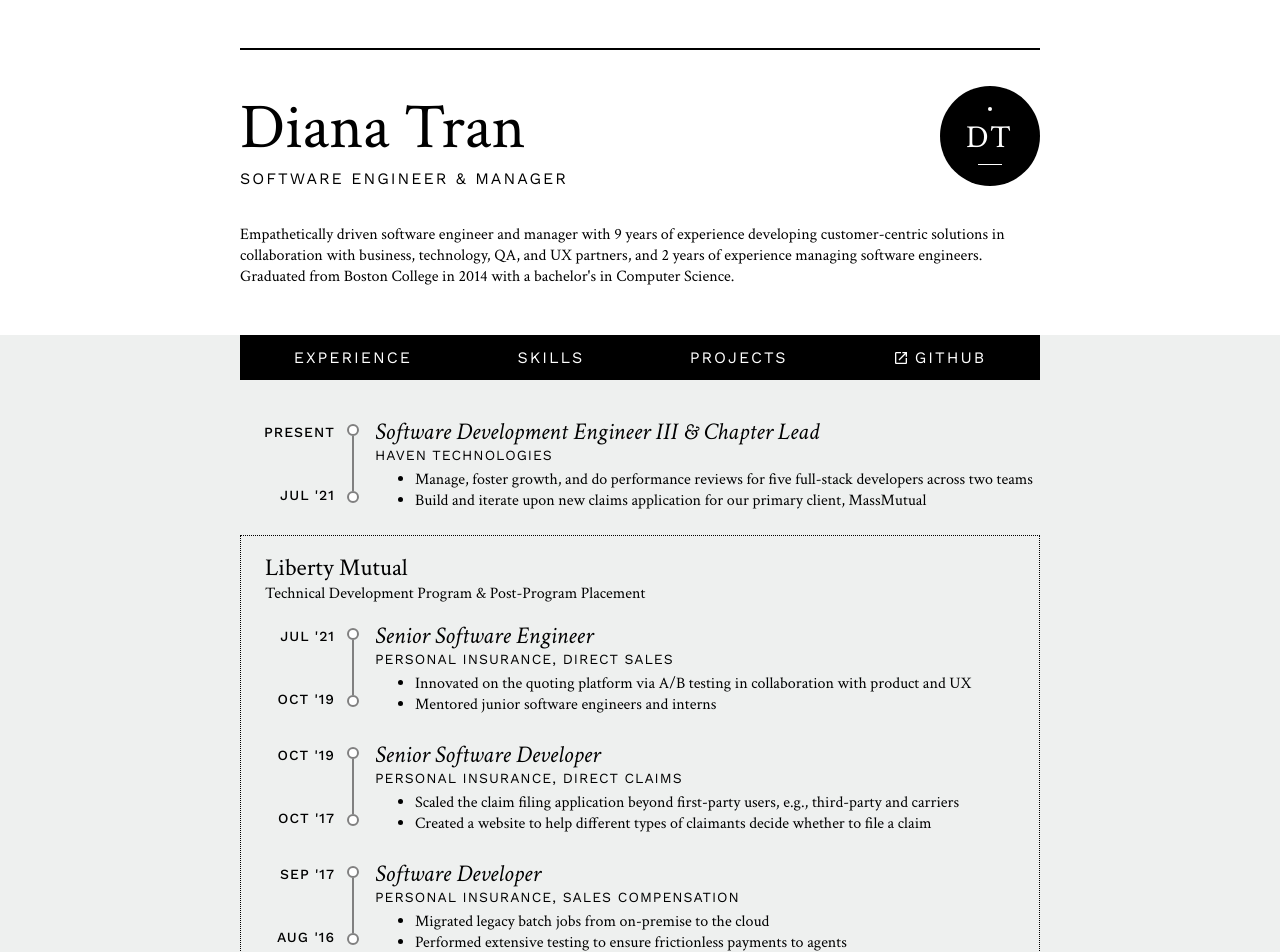
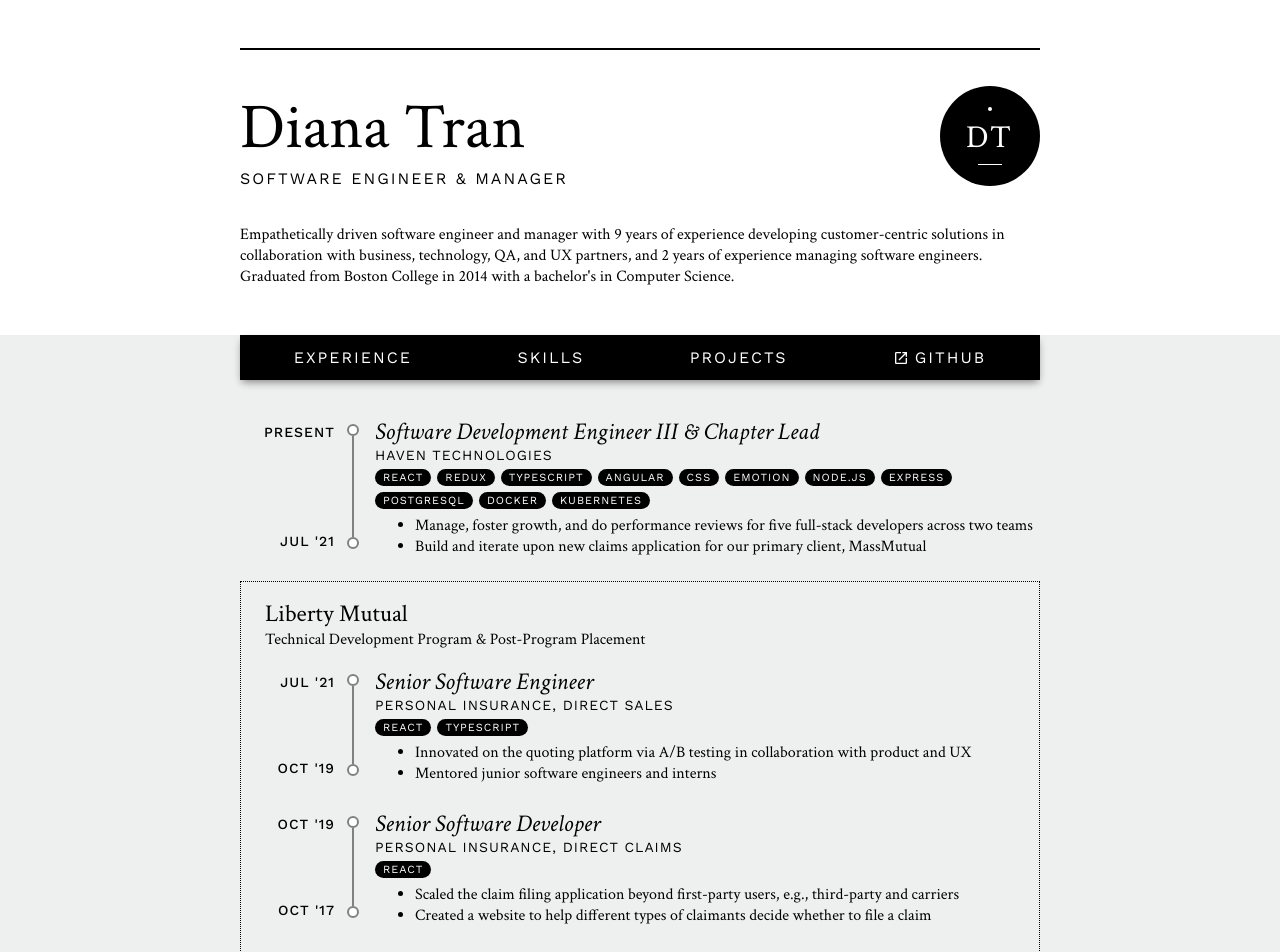
Before and after one commit to trandianat/portfolio, a React app: page / in a window 1280 px wide. Shown: the top 952 px of the page. Built offline with nearby package versions, Linux system fonts and the light colour scheme; no server answers; what @aws-amplify/ui-react, aws-amplify would draw is missing.

Commit message:
Added list of skills to each job

```diff
--- a/src/components/job/index.tsx
+++ b/src/components/job/index.tsx
@@ -5,6 +5,7 @@ export const Job = ({
   company,
   start,
   end,
+  skills,
   descriptions,
   indent = false,
 }: {
@@ -12,6 +13,7 @@ export const Job = ({
   company: string;
   start: string;
   end: string;
+  skills: string[];
   descriptions: string[];
   indent?: boolean;
 }): JSX.Element => (
@@ -30,6 +32,13 @@ export const Job = ({
     <div css={styles.role}>
       <h2>{role}</h2>
       <p className="sans">{company}</p>
+      <div css={styles.skills}>
+        {skills.map((skill: string) => (
+          <div css={styles.skill} key={skill}>
+            {skill}
+          </div>
+        ))}
+      </div>
       <ul>
         {descriptions.map((description: string) => (
           <li key={description}>{description}</li>
--- a/src/components/job/styles.ts
+++ b/src/components/job/styles.ts
@@ -46,5 +46,21 @@ export const role = css({
   display: 'flex',
   flexDirection: 'column',
   h2: { fontFamily: 'var(--serif-italic)' },
-  ul: { marginTop: 6 },
 });
+
+export const skills = css({
+  display: 'flex',
+  flexWrap: 'wrap',
+  gap: 6,
+  margin: '6px 0',
+});
+
+export const skill = css({
+  backgroundColor: Color.BLACK,
+  borderRadius: 12,
+  color: Color.WHITE,
+  font: '.685rem var(--sans)',
+  letterSpacing: 1,
+  padding: '2px 8px',
+  textTransform: 'uppercase',
+});
--- a/src/components/navigation/styles.ts
+++ b/src/components/navigation/styles.ts
@@ -4,6 +4,7 @@ import { Color } from 'utils/types';
 export const navigation = css({
   backgroundColor: Color.BLACK,
   border: `1px solid ${Color.BLACK}`,
+  boxShadow: `0 4px 8px -2px ${Color.DARK_GRAY}`,
   display: 'flex',
   margin: '-48px 0 36px',
   position: 'sticky',
@@ -30,7 +31,7 @@ export const navigation = css({
     flexDirection: 'column',
     a: {
       letterSpacing: 4,
-      ':nth-child(-n + 2)': { borderBottom: `1px solid ${Color.WHITE}` },
+      ':nth-of-type(-n + 2)': { borderBottom: `1px solid ${Color.WHITE}` },
     },
   },
 });
--- a/src/pages/resume/index.tsx
+++ b/src/pages/resume/index.tsx
@@ -17,6 +17,19 @@ export const Resume = (): JSX.Element => (
           company="Haven Technologies"
           start="JUL '21"
           end="PRESENT"
+          skills={[
+            'React',
+            'Redux',
+            'TypeScript',
+            'Angular',
+            'CSS',
+            'Emotion',
+            'Node.js',
+            'Express',
+            'PostgreSQL',
+            'Docker',
+            'Kubernetes',
+          ]}
           descriptions={[
             'Manage, foster growth, and do performance reviews for five full-stack developers across two teams',
             'Build and iterate upon new claims application for our primary client, MassMutual',
@@ -34,6 +47,7 @@ export const Resume = (): JSX.Element => (
               company="Personal Insurance, Direct Sales"
               start="OCT '19"
               end="JUL '21"
+              skills={['React', 'TypeScript']}
               descriptions={[
                 'Innovated on the quoting platform via A/B testing in collaboration with product and UX',
                 'Mentored junior software engineers and interns',
@@ -44,6 +58,7 @@ export const Resume = (): JSX.Element => (
               company="Personal Insurance, Direct Claims"
               start="OCT '17"
               end="OCT '19"
+              skills={['React']}
               descriptions={[
                 'Scaled the claim filing application beyond first-party users, e.g., third-party and carriers',
                 'Created a website to help different types of claimants decide whether to file a claim',
@@ -54,6 +69,7 @@ export const Resume = (): JSX.Element => (
               company="Personal Insurance, Sales Compensation"
               start="AUG '16"
               end="SEP '17"
+              skills={['Java', 'Gradle']}
               descriptions={[
                 'Migrated legacy batch jobs from on-premise to the cloud',
                 'Performed extensive testing to ensure frictionless payments to agents',
@@ -64,6 +80,7 @@ export const Resume = (): JSX.Element => (
               company="Specialty Markets, Reinsurance"
               start="FEB '16"
               end="JUL '16"
+              skills={['AngularJS']}
               descriptions={[
                 'Developed the claims, underwriting, and contact management applications',
                 'Contributed to the architecture, design, security, and testing of the three applications',
@@ -74,6 +91,7 @@ export const Resume = (): JSX.Element => (
               company="Personal Insurance, Publishing & Document Management"
               start="FEB '15"
               end="FEB '16"
+              skills={['Dojo']}
               descriptions={[
                 'Integrated policy form template retrieval into a document repository application',
                 'Mentored teammates on technical design and implementation as Technical Lead',
@@ -84,6 +102,7 @@ export const Resume = (): JSX.Element => (
               company="Commercial Insurance, Reporting, Planning & Analytics"
               start="JUN '14"
               end="FEB '15"
+              skills={['Agile']}
               descriptions={[
                 'Attended and observed core trainings and milestone events of ongoing lean transformations',
                 'Performed user acceptance testing and produced reports on lean metrics',
@@ -96,6 +115,7 @@ export const Resume = (): JSX.Element => (
           company="Community Economic Development Assistance Corporation"
           start="JUN '13"
           end="MAY '14"
+          skills={['HTML', 'CSS', 'Adobe Photoshop']}
           descriptions={[
             "Updated and managed CEDAC's three websites, emails, and contact management system",
             'Processed, peer-reviewed, and sent financial audit confirmations',
```
